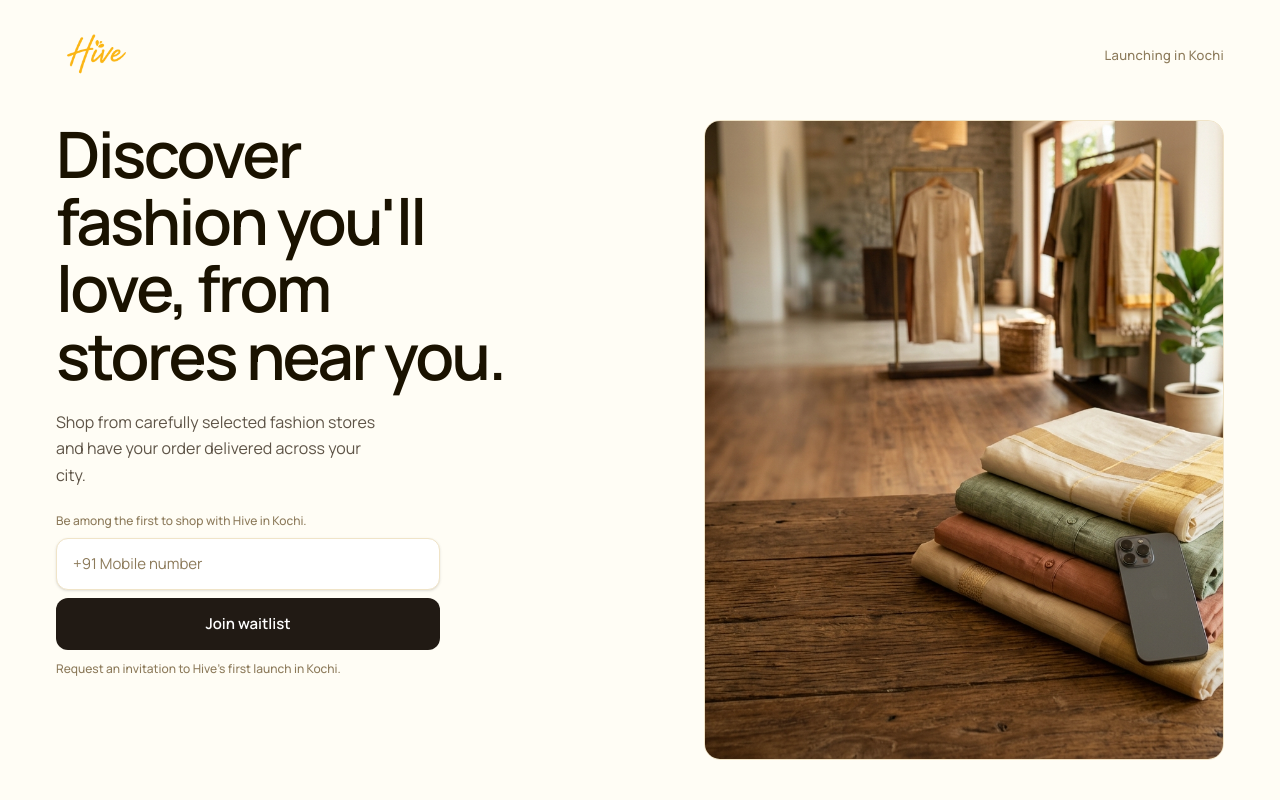
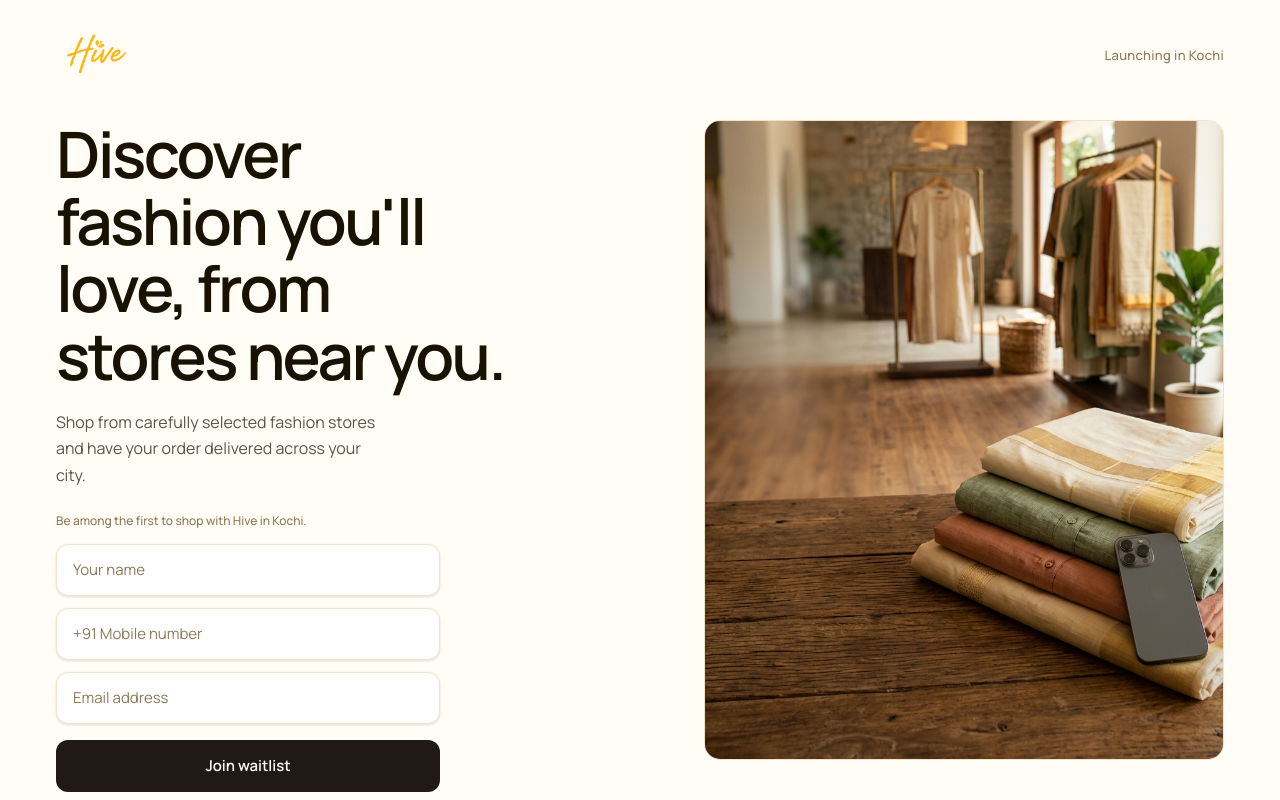
Before and after one commit to deaddev69/hivelanding, a Next.js app: page / in a window 1280 px wide. Shown: the top 800 px of the page. Built offline with nearby package versions, Linux system fonts and the light colour scheme; a web font is replaced by a local one.

Commit message:
feat: Add real-time form validation and Google Sheets backend integration

```diff
--- a/src/app/page.tsx
+++ b/src/app/page.tsx
@@ -6,50 +6,112 @@ import { Button, Input } from '@/components/ui';
 import { CheckCircle2, ShoppingBag, Truck, BadgeCheck } from 'lucide-react';
 
 export default function WaitlistPage() {
+  const [name, setName] = useState('');
   const [phone, setPhone] = useState('');
   const [email, setEmail] = useState('');
   const [status, setStatus] = useState<'idle' | 'loading' | 'success' | 'error'>('idle');
-  const [emailStatus, setEmailStatus] = useState<'idle' | 'saving' | 'saved'>('idle');
 
-  const handlePhoneSubmit = async (e: React.FormEvent) => {
-    e.preventDefault();
-    if (!phone) return;
-    setStatus('loading');
-    try {
-      const FORMSPREE_ENDPOINT = 'https://formspree.io/f/placeholder_id';
-      const response = await fetch(FORMSPREE_ENDPOINT, {
-        method: 'POST',
-        headers: { 'Content-Type': 'application/json' },
-        body: JSON.stringify({ phone })
-      });
-      if (response.ok || FORMSPREE_ENDPOINT.includes('placeholder_id')) {
-        setStatus('success');
-        setPhone('');
-      } else {
-        setStatus('error');
-      }
-    } catch (error) {
-      console.error(error);
-      setStatus('success');
+  const [errors, setErrors] = useState<{ name?: string; phone?: string; email?: string }>({});
+  const [touched, setTouched] = useState<{ name?: boolean; phone?: boolean; email?: boolean }>({});
+
+  const SHEET_ENDPOINT = 'https://script.google.com/macros/s/AKfycbzltQlQlhnQFQQSwOuLuwxkxvau0ani_eSiQWJo56BCUw-5Fgv0pa638RtDNQJKEo_4/exec';
+
+  // Validation functions
+  const validateName = (val: string) => {
+    const trimmed = val.trim();
+    if (!trimmed) return "Please enter your name.";
+    if (trimmed.length < 2) return "Name must be at least 2 characters.";
+    return "";
+  };
+
+  const validatePhone = (val: string) => {
+    const trimmed = val.trim();
+    if (!trimmed) return "Please enter your mobile number.";
+    const digits = trimmed.replace(/\D/g, "");
+    const phoneDigits = digits.length === 12 && digits.startsWith("91") ? digits.slice(2) : digits;
+    if (phoneDigits.length !== 10) return "Please enter a valid 10-digit mobile number.";
+    if (!/^[6-9]\d{9}$/.test(phoneDigits)) return "Please enter a valid Indian mobile number.";
+    return "";
+  };
+
+  const validateEmail = (val: string) => {
+    const trimmed = val.trim();
+    if (!trimmed) return "Please enter your email address.";
+    const emailRegex = /^[^\s@]+@[^\s@]+\.[^\s@]+$/;
+    if (!emailRegex.test(trimmed)) return "Please enter a valid email address (e.g. name@domain.com).";
+    return "";
+  };
+
+  const handleBlur = (field: 'name' | 'phone' | 'email') => {
+    setTouched((prev) => ({ ...prev, [field]: true }));
+    let err = "";
+    if (field === 'name') err = validateName(name);
+    if (field === 'phone') err = validatePhone(phone);
+    if (field === 'email') err = validateEmail(email);
+    setErrors((prev) => ({ ...prev, [field]: err }));
+  };
+
+  const handleNameChange = (e: React.ChangeEvent<HTMLInputElement>) => {
+    const val = e.target.value;
+    setName(val);
+    if (touched.name) {
+      setErrors((prev) => ({ ...prev, name: validateName(val) }));
     }
   };
 
-  const handleEmailSubmit = async (e: React.FormEvent) => {
+  const handlePhoneChange = (e: React.ChangeEvent<HTMLInputElement>) => {
+    const val = e.target.value;
+    setPhone(val);
+    if (touched.phone) {
+      setErrors((prev) => ({ ...prev, phone: validatePhone(val) }));
+    }
+  };
+
+  const handleEmailChange = (e: React.ChangeEvent<HTMLInputElement>) => {
+    const val = e.target.value;
+    setEmail(val);
+    if (touched.email) {
+      setErrors((prev) => ({ ...prev, email: validateEmail(val) }));
+    }
+  };
+
+  const handleSubmit = async (e: React.FormEvent) => {
     e.preventDefault();
-    if (!email) return;
-    setEmailStatus('saving');
+
+    const nameErr = validateName(name);
+    const phoneErr = validatePhone(phone);
+    const emailErr = validateEmail(email);
+
+    setTouched({ name: true, phone: true, email: true });
+    setErrors({ name: nameErr, phone: phoneErr, email: emailErr });
+
+    if (nameErr || phoneErr || emailErr) return;
+
+    setStatus('loading');
+
     try {
-      const FORMSPREE_ENDPOINT = 'https://formspree.io/f/placeholder_id';
-      await fetch(FORMSPREE_ENDPOINT, {
-        method: 'POST',
-        headers: { 'Content-Type': 'application/json' },
-        body: JSON.stringify({ email, updateType: 'email_enrichment' })
-      });
-      setEmailStatus('saved');
-    } catch (error) {
-      console.error(error);
-      setEmailStatus('saved');
+      const queryParams = new URLSearchParams({ name: name.trim(), phone: phone.trim(), email: email.trim() }).toString();
+      const targetUrl = `${SHEET_ENDPOINT}?${queryParams}`;
+
+      // 1. Image Beacon (un-abortable background browser GET request)
+      const beacon = new window.Image();
+      beacon.src = targetUrl;
+
+      // 2. Secondary fetch fallback
+      fetch(targetUrl, { method: 'GET', mode: 'no-cors' }).catch(() => { });
+    } catch (err) {
+      console.error(err);
     }
+
+    // Transition UI to success after request fires
+    setTimeout(() => {
+      setStatus('success');
+      setName('');
+      setPhone('');
+      setEmail('');
+      setErrors({});
+      setTouched({});
+    }, 400);
   };
 
   return (
@@ -111,87 +173,98 @@ export default function WaitlistPage() {
             {/* ── Form ──────────────────────────────────────── */}
             <div className="w-full max-w-sm mt-6">
               {status === 'success' ? (
-                /* Celebratory success state */
-                <div className="p-6 bg-white border border-[#F0E4C8] rounded-2xl flex flex-col gap-5 shadow-sm">
-                  <div className="flex flex-col gap-1.5">
+                /* Clean success state — all data already captured */
+                <div className="p-6 bg-white border border-[#F0E4C8] rounded-2xl flex flex-col gap-3 shadow-sm">
                   <div className="flex items-center gap-2.5 text-[#1A1200] font-semibold text-base">
                     <CheckCircle2 className="w-5 h-5 text-[#10B981] shrink-0" />
                     <span>You&apos;re on the list.</span>
                   </div>
                   <p className="text-sm text-[#8C7A5A] leading-relaxed pl-7">
-                      We&apos;ll text you when Hive is ready in Kochi.
+                    We&apos;ll reach out when Hive is ready in Kochi. Keep an eye on your phone and inbox.
                   </p>
                 </div>
-
-                  <div className="border-t border-[#F0E4C8] w-full" />
-
-                  {emailStatus === 'saved' ? (
-                    <p className="text-xs font-semibold text-[#10B981] flex items-center gap-1.5 py-1">
-                      <CheckCircle2 className="w-4 h-4" /> Launch updates enabled for {email}
-                    </p>
               ) : (
-                    <form onSubmit={handleEmailSubmit} className="flex flex-col gap-3">
-                      <p className="text-[13px] font-medium text-[#2C1E00]">
-                        Want occasional updates by email?
-                      </p>
-                      <Input
-                        type="email"
-                        value={email}
-                        onChange={(e) => setEmail(e.target.value)}
-                        placeholder="Email (optional)"
-                        className="h-11 bg-white border-[#F0E4C8] rounded-xl px-3.5 text-sm placeholder:text-[#8C7A5A]/60 focus-visible:ring-1 focus-visible:ring-[#F5A623] shadow-none"
-                        disabled={emailStatus === 'saving'}
-                      />
-                      <div className="flex items-center gap-3">
-                        <Button
-                          type="submit"
-                          size="sm"
-                          className="h-9 px-5 bg-[#F5A623] hover:bg-[#E8890C] text-[#1A1200] font-semibold rounded-xl text-sm transition-all shadow-none"
-                          disabled={emailStatus === 'saving'}
-                        >
-                          {emailStatus === 'saving' ? 'Saving…' : 'Save'}
-                        </Button>
-                        <button
-                          type="button"
-                          onClick={() => setEmailStatus('saved')}
-                          className="text-[13px] font-medium text-[#8C7A5A] hover:text-[#1A1200] transition-colors cursor-pointer"
-                        >
-                          Skip
-                        </button>
-                      </div>
-                    </form>
-                  )}
-                </div>
-              ) : (
-                /* Phone-first form */
-                <form className="flex flex-col w-full" onSubmit={handlePhoneSubmit}>
-                  {/* Merged proof + framing into one clean line */}
-                  <label className="block text-[12px] font-medium text-[#8C7A5A] mb-2">
+                /* Waitlist form — with inline validation */
+                <form onSubmit={handleSubmit} className="flex flex-col w-full gap-3" noValidate>
+                  <label className="block text-[12px] font-medium text-[#8C7A5A] mb-0.5">
                     Be among the first to shop with Hive in Kochi.
                   </label>
 
+                  {/* Name */}
+                  <div className="flex flex-col gap-1 w-full">
                     <Input
+                      name="name"
+                      type="text"
+                      value={name}
+                      onChange={handleNameChange}
+                      onBlur={() => handleBlur('name')}
+                      placeholder="Your name"
+                      className={`h-[52px] bg-white border rounded-xl px-4 text-[15px] placeholder:text-[#8C7A5A]/60 transition-all shadow-sm ${
+                        touched.name && errors.name
+                          ? 'border-red-400 focus-visible:ring-red-400'
+                          : 'border-[#F0E4C8] focus-visible:ring-[#F5A623] focus-visible:bg-white'
+                      }`}
+                      disabled={status === 'loading'}
+                    />
+                    {touched.name && errors.name && (
+                      <span className="text-[12px] font-medium text-red-500 pl-1">{errors.name}</span>
+                    )}
+                  </div>
+
+                  {/* Phone */}
+                  <div className="flex flex-col gap-1 w-full">
+                    <Input
+                      name="phone"
                       type="tel"
                       value={phone}
-                    onChange={(e) => setPhone(e.target.value)}
+                      onChange={handlePhoneChange}
+                      onBlur={() => handleBlur('phone')}
                       placeholder="+91 Mobile number"
-                    className="h-[52px] bg-white border-[#F0E4C8] rounded-xl px-4 text-[15px] placeholder:text-[#8C7A5A]/60 focus-visible:ring-2 focus-visible:ring-[#F5A623] focus-visible:bg-white transition-all shadow-sm"
-                    required
+                      className={`h-[52px] bg-white border rounded-xl px-4 text-[15px] placeholder:text-[#8C7A5A]/60 transition-all shadow-sm ${
+                        touched.phone && errors.phone
+                          ? 'border-red-400 focus-visible:ring-red-400'
+                          : 'border-[#F0E4C8] focus-visible:ring-[#F5A623] focus-visible:bg-white'
+                      }`}
                       disabled={status === 'loading'}
                     />
+                    {touched.phone && errors.phone && (
+                      <span className="text-[12px] font-medium text-red-500 pl-1">{errors.phone}</span>
+                    )}
+                  </div>
 
-                  {/* CTA — tighter gap (mt-2), feels like one unit with input */}
+                  {/* Email */}
+                  <div className="flex flex-col gap-1 w-full">
+                    <Input
+                      name="email"
+                      type="email"
+                      value={email}
+                      onChange={handleEmailChange}
+                      onBlur={() => handleBlur('email')}
+                      placeholder="Email address"
+                      className={`h-[52px] bg-white border rounded-xl px-4 text-[15px] placeholder:text-[#8C7A5A]/60 transition-all shadow-sm ${
+                        touched.email && errors.email
+                          ? 'border-red-400 focus-visible:ring-red-400'
+                          : 'border-[#F0E4C8] focus-visible:ring-[#F5A623] focus-visible:bg-white'
+                      }`}
+                      disabled={status === 'loading'}
+                    />
+                    {touched.email && errors.email && (
+                      <span className="text-[12px] font-medium text-red-500 pl-1">{errors.email}</span>
+                    )}
+                  </div>
+
+                  {/* CTA */}
                   <Button
                     type="submit"
                     size="lg"
-                    className="mt-2 h-[52px] w-full text-white rounded-xl text-[15px] font-semibold shadow-none focus-visible:ring-2 focus-visible:ring-[#F5A623] transition-all"
+                    className="mt-1 h-[52px] w-full text-white rounded-xl text-[15px] font-semibold shadow-none focus-visible:ring-2 focus-visible:ring-[#F5A623] transition-all"
                     style={{ backgroundColor: '#211A14' }}
                     disabled={status === 'loading'}
                   >
                     {status === 'loading' ? 'Joining…' : 'Join waitlist'}
                   </Button>
 
-                  <p className="text-[12px] text-[#8C7A5A] font-medium mt-2.5">
+                  <p className="text-[12px] text-[#8C7A5A] font-medium mt-0.5">
                     Request an invitation to Hive&apos;s first launch in Kochi.
                   </p>
                 </form>
```
Lines whose indentation alone changed are shown as unchanged.
